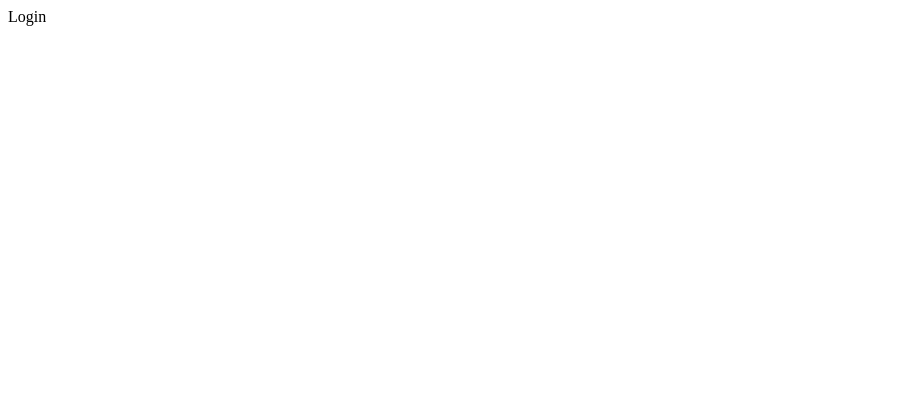
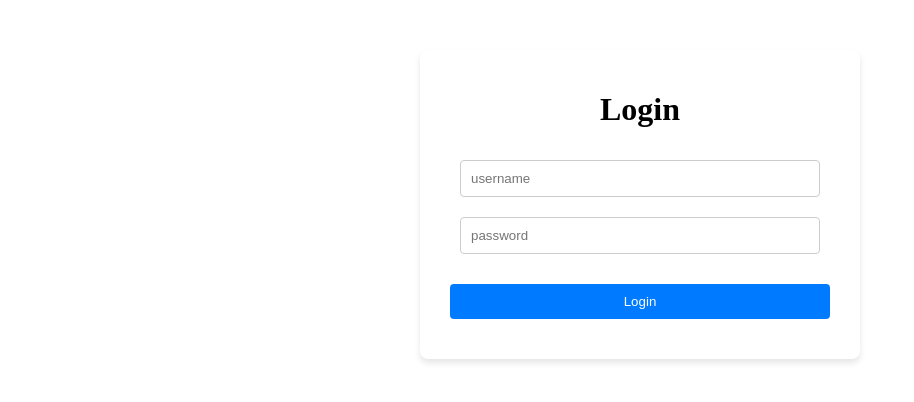
Before and after one commit to ashu7mishra/React-Django, a React (Vite) app in the folder frontend/: page /login in a window 1280 px wide. Shown: the top 402 px of the page, without its empty margins (0-914 px from the left). Built offline with nearby package versions, Linux system fonts and the light colour scheme.

Commit message:
forms frontend complete

```diff
--- a/frontend/src/components/Form.jsx
+++ b/frontend/src/components/Form.jsx
@@ -2,7 +2,57 @@
 import api from "../api"
 import { useNavigate } from "react-router-dom"
 import { ACCESS_TOKEN, REFRESH_TOKEN } from "../constants";
+import "../styles/Form.css"
 
-function Form({route, method}) {
+function Form({ route, method }) {
+    const [username, setUsername] = useState("")
+    const [password, setPassword] = useState("")
+    const [loading, setLoading] = useState(false)
+    const navigate = useNavigate()
 
+    const name = method === "login" ? "Login" : "Register"
+
+    const handleSubmit = async (e) => {
+        setLoading(true);
+        e.preventDefault();
+
+        try{
+            const res = await api.post(route, { username, password })
+            if (method === "login") {
+                localStorage.setItem(ACCESS_TOKEN, res.data.access)
+                localStorage.setItem(REFRESH_TOKEN, res.data.refresh)
+                navigate("/")
+            } else {
+                navigate("/login")
+            }
+        }
+        catch (error) {
+            alert(error)
+        }finally{
+            setLoading(false)
+        }
+    }
+
+    return <form onSubmit={handleSubmit} className="form-container">
+        <h1>{name}</h1>
+        <input
+            className="form-input"
+            type="text"
+            value={username}
+            onChange={(e) => setUsername(e.target.value) }
+            placeholder="username"
+        />
+        <input
+            className="form-input"
+            type="password"
+            value={password}
+            onChange={(e) => setPassword(e.target.value) }
+            placeholder="password"
+        />
+        <button className="form-button" type="submit">
+            {name}
+        </button>
+    </form>
 }
+
+export default Form
--- a/frontend/src/pages/Login.jsx
+++ b/frontend/src/pages/Login.jsx
@@ -1,5 +1,7 @@
+import Form from "../components/Form"
+
 function Login() {
-    return <div>Login</div>
+    return <Form route="/api/token/" method="login"/>
 }
 
 export default Login
--- a/frontend/src/pages/NotFound.jsx
+++ b/frontend/src/pages/NotFound.jsx
@@ -1,7 +1,7 @@
 function NotFound() {
     return <div>
         <h1>404 Not Found</h1>
-        <p>The page you're looking for doesn't exist!!!</p>
+        <p>The page you are looking for does not exist!!!</p>
     </div>
 }
 
--- a/frontend/src/pages/Register.jsx
+++ b/frontend/src/pages/Register.jsx
@@ -1,5 +1,7 @@
+import Form from "../components/Form"
+
 function Register() {
-    return <div>Register</div>
+    return <Form route="/api/user/register" method="register"/>
 }
 
 export default Register
--- /dev/null
+++ b/frontend/src/styles/Form.css
@@ -0,0 +1,36 @@
+.form-container {
+    display: flex;
+    flex-direction: column;
+    align-items: center;
+    justify-content: center;
+    margin: 50px auto;
+    padding: 20px;
+    border-radius: 8px;
+    box-shadow: 0 4px 6px rgba(0, 0, 0, 0.1);
+    max-width: 400px;
+  }
+
+  .form-input {
+    width: 90%;
+    padding: 10px;
+    margin: 10px 0;
+    border: 1px solid #ccc;
+    border-radius: 4px;
+    box-sizing: border-box;
+  }
+
+  .form-button {
+    width: 95%;
+    padding: 10px;
+    margin: 20px 0;
+    background-color: #007bff;
+    color: white;
+    border: none;
+    border-radius: 4px;
+    cursor: pointer;
+    transition: background-color 0.2s ease-in-out;
+  }
+
+  .form-button:hover {
+    background-color: #0056b3;
+  }
```
Also changed, not shown: 2 other files (tests, documents, lock files or other folders).
